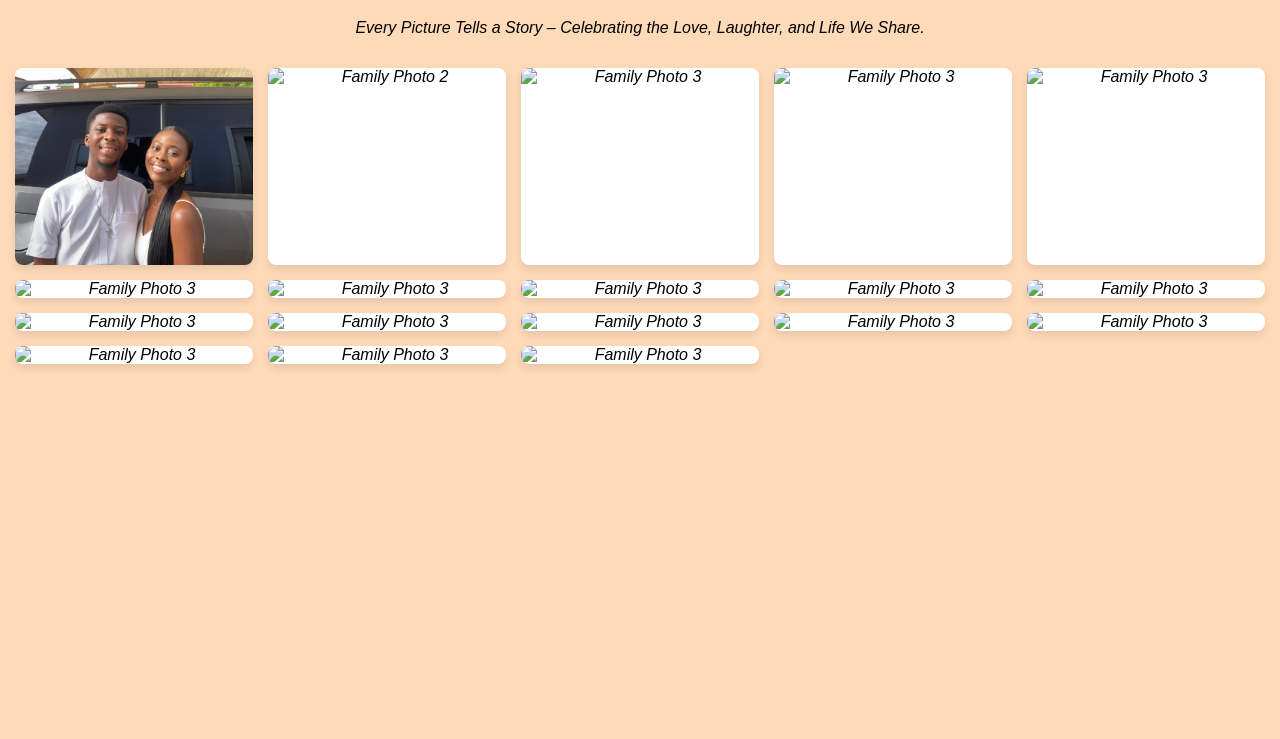
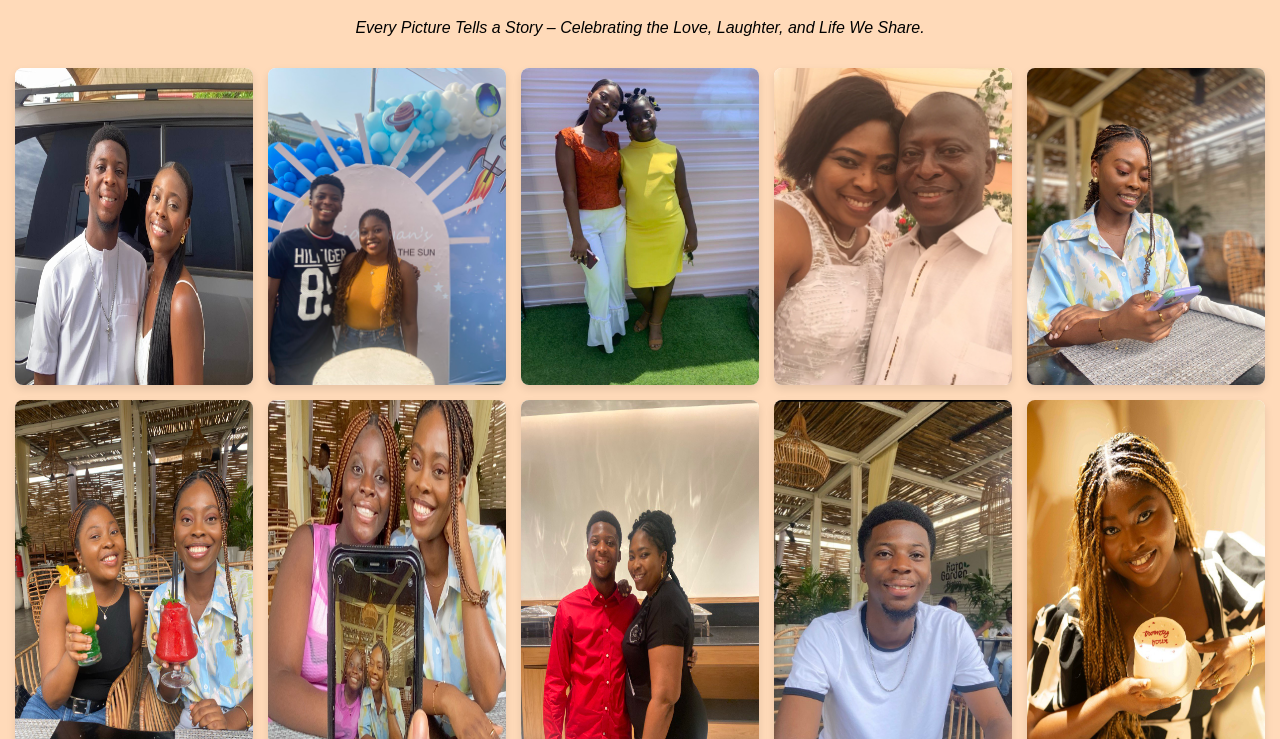
Before and after one commit to calebdanquah1/Family-website, a plain HTML site: page Gallery.html in a window 1280 px wide. Shown: the part 61-800 px from the top of the page. Drawn offline with Linux system fonts and the light colour scheme.

Commit message:
Update Gallery.html

```diff
--- a/Gallery.html
+++ b/Gallery.html
@@ -19,55 +19,55 @@
             <img src="1.jpg" alt="Family Photo 1" onclick="openLightbox(0)">
         </div>
         <div class="gallery-item">
-            <img src="images/2.jpg" alt="Family Photo 2" onclick="openLightbox(1)">
+            <img src="2.jpg" alt="Family Photo 2" onclick="openLightbox(1)">
         </div>
         <div class="gallery-item">
-            <img src="images/3.jpg" alt="Family Photo 3" onclick="openLightbox(2)">
+            <img src="3.jpg" alt="Family Photo 3" onclick="openLightbox(2)">
         </div>
         <div class="gallery-item">
-            <img src="images/4.jpg" alt="Family Photo 3" onclick="openLightbox(3)">
+            <img src="4.jpg" alt="Family Photo 3" onclick="openLightbox(3)">
         </div>
         <div class="gallery-item">
-            <img src="images/5.jpg" alt="Family Photo 3" onclick="openLightbox(4)">
+            <img src="5.jpg" alt="Family Photo 3" onclick="openLightbox(4)">
         </div>
         <div class="gallery-item">
-            <img src="images/6.jpg" alt="Family Photo 3" onclick="openLightbox(5)">
+            <img src="6.jpg" alt="Family Photo 3" onclick="openLightbox(5)">
         </div>
         <div class="gallery-item">
-            <img src="images/7.jpg" alt="Family Photo 3" onclick="openLightbox(6)">
+            <img src="7.jpg" alt="Family Photo 3" onclick="openLightbox(6)">
         </div>
         <div class="gallery-item">
-            <img src="images/8.jpg" alt="Family Photo 3" onclick="openLightbox(7)">
+            <img src="8.jpg" alt="Family Photo 3" onclick="openLightbox(7)">
         </div>
         <div class="gallery-item">
-            <img src="images/9.jpg" alt="Family Photo 3" onclick="openLightbox(8)">
+            <img src="9.jpg" alt="Family Photo 3" onclick="openLightbox(8)">
         </div>
         <div class="gallery-item">
-            <img src="images/10.jpg" alt="Family Photo 3" onclick="openLightbox(9)">
+            <img src="10.jpg" alt="Family Photo 3" onclick="openLightbox(9)">
         </div>
         <div class="gallery-item">
-            <img src="images/11.jpg" alt="Family Photo 3" onclick="openLightbox(10)">
+            <img src="11.jpg" alt="Family Photo 3" onclick="openLightbox(10)">
         </div>
         <div class="gallery-item">
-            <img src="images/12.jpg" alt="Family Photo 3" onclick="openLightbox(11)">
+            <img src="12.jpg" alt="Family Photo 3" onclick="openLightbox(11)">
         </div>
         <div class="gallery-item">
-            <img src="images/13.jpg" alt="Family Photo 3" onclick="openLightbox(12)">
+            <img src="13.jpg" alt="Family Photo 3" onclick="openLightbox(12)">
         </div>
         <div class="gallery-item">
-            <img src="images/14.jpg" alt="Family Photo 3" onclick="openLightbox(13)">
+            <img src="14.jpg" alt="Family Photo 3" onclick="openLightbox(13)">
         </div>
         <div class="gallery-item">
-            <img src="images/15.jpg" alt="Family Photo 3" onclick="openLightbox(14)">
+            <img src="15.jpg" alt="Family Photo 3" onclick="openLightbox(14)">
         </div>
         <div class="gallery-item">
-            <img src="images/16.jpg" alt="Family Photo 3" onclick="openLightbox(15)">
+            <img src="16.jpg" alt="Family Photo 3" onclick="openLightbox(15)">
         </div>
         <div class="gallery-item">
-            <img src="images/17.jpg" alt="Family Photo 3" onclick="openLightbox(16)">
+            <img src="17.jpg" alt="Family Photo 3" onclick="openLightbox(16)">
         </div>
         <div class="gallery-item">
-            <img src="images/18.jpg" alt="Family Photo 3" onclick="openLightbox(17)">
+            <img src="18.jpg" alt="Family Photo 3" onclick="openLightbox(17)">
         </div>
     </div>
 
@@ -81,23 +81,23 @@
     <script>
         const images = [
             '1.jpg',
-            'images/2.jpg',
-            'images/3.jpg',
-            'images/4.jpg',
-            'images/5.jpg',
-            'images/6.jpg',
-            'images/7.jpg',
-            'images/8.jpg',
-            'images/9.jpg',
-            'images/10.jpg',
-            'images/11.jpg',
-            'images/12.jpg',
-            'images/13.jpg',
-            'images/14.jpg',
-            'images/15.jpg',
-            'images/16.jpg',
-            'images/17.jpg',
-            'images/18.jpg',
+            '2.jpg',
+            '3.jpg',
+            '4.jpg',
+            '5.jpg',
+            '6.jpg',
+            '7.jpg',
+            '8.jpg',
+            '9.jpg',
+            '10.jpg',
+            '11.jpg',
+            '12.jpg',
+            '13.jpg',
+            '14.jpg',
+            '15.jpg',
+            '16.jpg',
+            '17.jpg',
+            '18.jpg',
             // Add more image paths here
         ];
 
```
